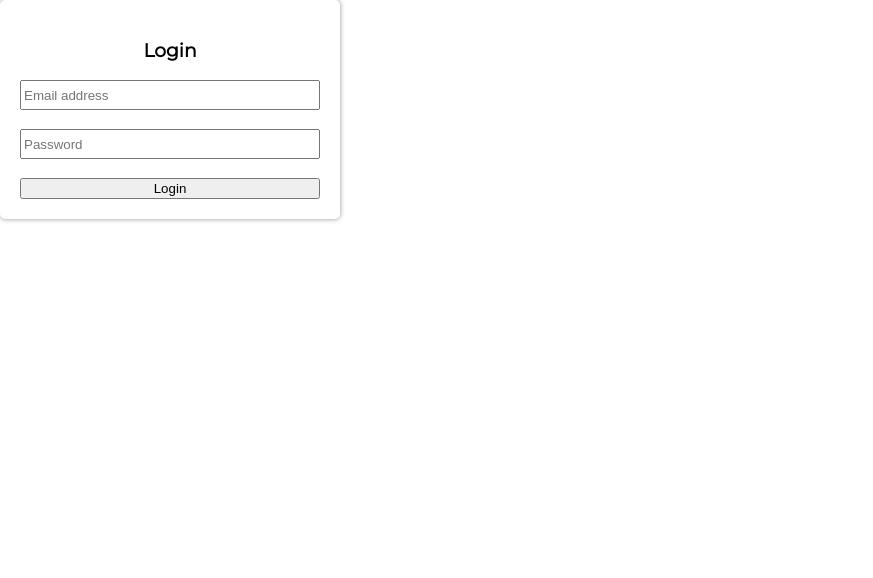
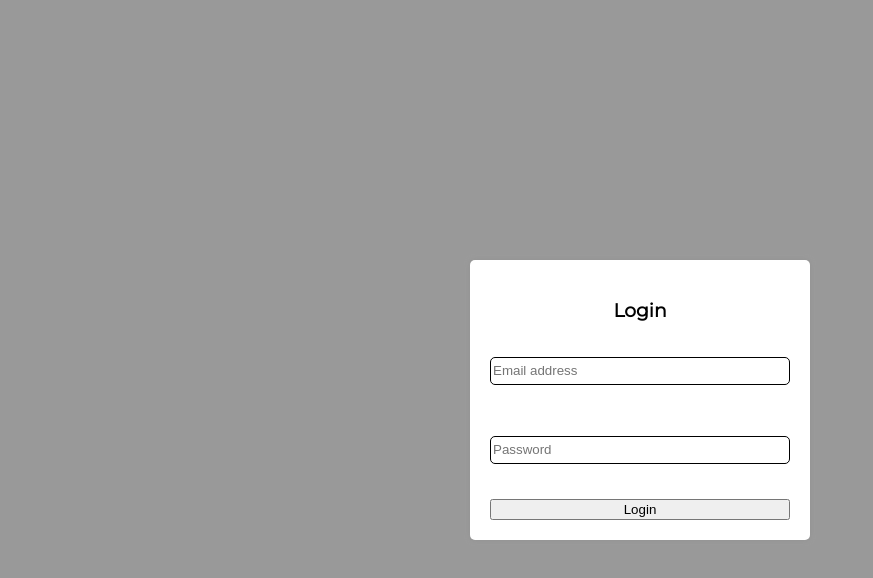
Before and after one commit to kevin4052/do-you-even-manage-client, a React (Create React App) app: page /login in a window 1280 px wide. Shown: the top 578 px of the page, without its empty margins (0-873 px from the left). Built offline with nearby package versions, Linux system fonts and the light colour scheme; no server answers.

Commit message:
added styling to login page

```diff
--- a/src/components/Authentication/Login/index.js
+++ b/src/components/Authentication/Login/index.js
@@ -36,7 +36,7 @@
 
     render() {
         return (
-            <section className='center-content'>
+            <section className='center-content modal display'>
                 <form className='form' onSubmit={this.handleFormSubmission}>
                     <h3>Login</h3>
                     <input
--- a/src/components/Authentication/Signup/style.css
+++ b/src/components/Authentication/Signup/style.css
@@ -8,6 +8,7 @@
     /* margin: 20vh 0; */
     text-align: center;
     border-radius: 5px;
+    background-color: white;
     box-shadow: 0 0 5px 0px #919191;
 }
 
```
